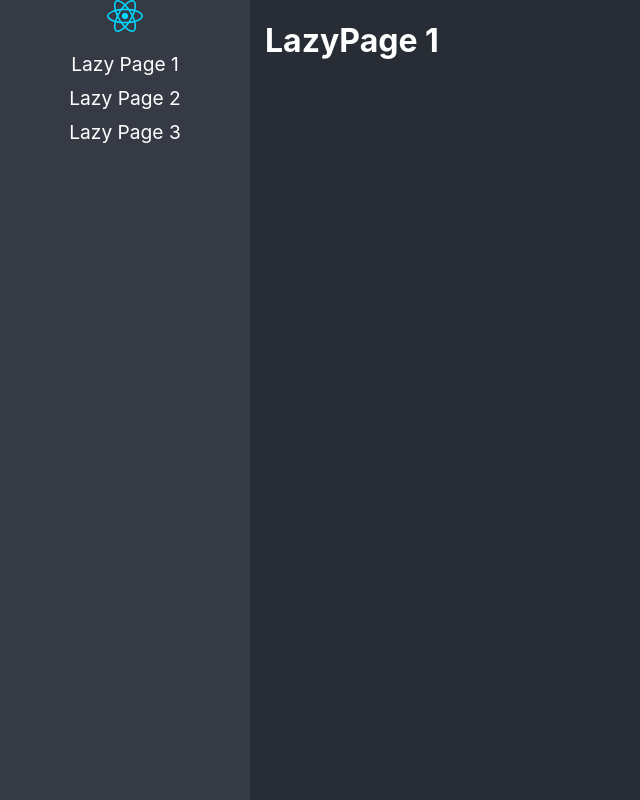
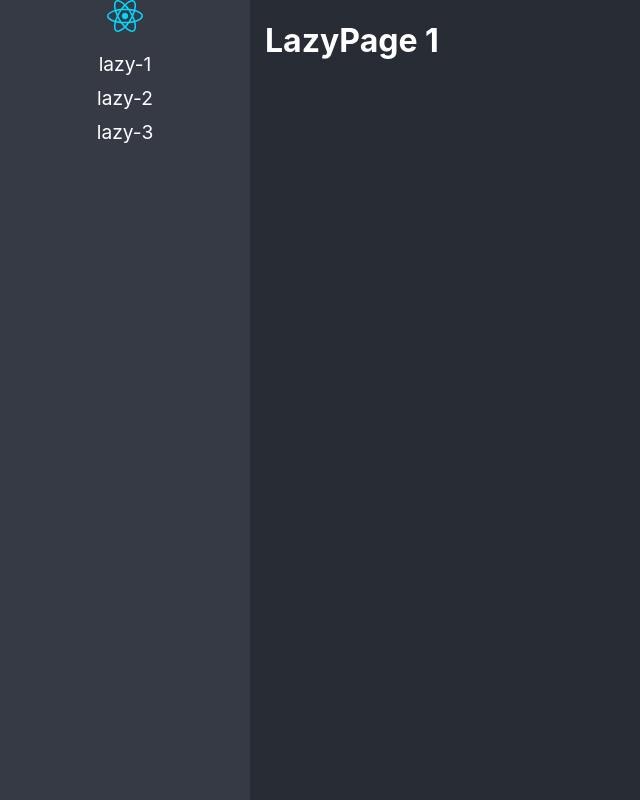
Before and after one commit to ruprosperi2/react-lazyload, a React (Vite) app: page /lazy1 in a window 1280 px wide. Shown: the whole page, without its empty margins (0-640 px from the left). Built offline with nearby package versions, Linux system fonts and the light colour scheme.

Commit message:
Implementnado lazyLoad

```diff
--- a/src/01-lazyload/pages/LazyPage1.tsx
+++ b/src/01-lazyload/pages/LazyPage1.tsx
@@ -7,3 +7,5 @@ export const LazyPage1 = () => {
         </h1>
     );
 };
+
+export default LazyPage1
--- a/src/01-lazyload/pages/LazyPage2.tsx
+++ b/src/01-lazyload/pages/LazyPage2.tsx
@@ -7,3 +7,5 @@ export const LazyPage2 = () => {
         </h1>
     );
 };
+
+export default LazyPage2
--- a/src/01-lazyload/pages/LazyPage3.tsx
+++ b/src/01-lazyload/pages/LazyPage3.tsx
@@ -7,3 +7,5 @@ export const LazyPage3 = () => {
         </h1>
     );
 };
+
+export default LazyPage3
--- a/src/routes/Navigation.tsx
+++ b/src/routes/Navigation.tsx
@@ -1,41 +1,42 @@
-import React from 'react';
+import {Suspense} from 'react';
 import {BrowserRouter, Navigate} from "react-router-dom";
 import {Routes, Route, NavLink} from "react-router-dom";
 
 import logo from './../assets/react.svg'
 
-import {LazyPage1, LazyPage2, LazyPage3} from "../01-lazyload/pages";
+import {routes} from "./routes";
 
 const Navigation = () => {
     return (
+        <Suspense fallback={null}>
             <BrowserRouter>
                 <div className="main-layout">
                     <nav>
                         <img src={logo} alt="React logo"/>
 
                         <ul>
-                        <li>
-                            <NavLink to="/lazy1">Lazy Page 1</NavLink>
+                            {
+                                routes.map(({to, name}) => (
+                                    <li key={to}>
+                                        <NavLink to={to}>{name}</NavLink>
                                     </li>
-                        <li>
-                            <NavLink to="/lazy2">Lazy Page 2</NavLink>
-                        </li>
-                        <li>
-                            <NavLink to="/lazy3">Lazy Page 3</NavLink>
-                        </li>
+                                ))
+                            }
                         </ul>
                     </nav>
 
 
                     <Routes>
-                    <Route path="lazy1" element={<LazyPage1/>}/>
-                    <Route path="lazy2" element={<LazyPage2/> }/>
-                    <Route path="lazy3" element={<LazyPage3/>}/>
-
+                        {
+                            routes.map(({path, Component}) => (
+                                <Route key={path} path={path} element={<Component/>}/>
+                            ))
+                        }
                         <Route path="/*" element={<Navigate to='/lazy1' replace/>}/>
                     </Routes>
                 </div>
             </BrowserRouter>
+        </Suspense>
     );
 };
 
--- /dev/null
+++ b/src/routes/routes.ts
@@ -0,0 +1,36 @@
+import {LazyPage1, LazyPage2, LazyPage3} from "../01-lazyload/pages";
+import {FC, lazy, LazyExoticComponent} from "react";
+
+type JSXElement = () => JSX.Element
+
+interface Routes {
+    to: string,
+    path: string,
+    Component: LazyExoticComponent<JSXElement> | JSXElement,
+    name: string
+}
+
+const lazy1 = lazy(() => import('../01-lazyload/pages/LazyPage1'))
+const lazy2 = lazy(() => import('../01-lazyload/pages/LazyPage2'))
+const lazy3 = lazy(() => import('../01-lazyload/pages/LazyPage3'))
+
+export const routes: Routes[] = [
+    {
+        to: '/lazy1',
+        path: 'lazy1',
+        Component: lazy1,
+        name: 'lazy-1'
+    },
+    {
+        to: '/lazy2',
+        path: 'lazy2',
+        Component: lazy2,
+        name: 'lazy-2'
+    },
+    {
+        to: '/lazy3',
+        path: 'lazy3',
+        Component: lazy3,
+        name: 'lazy-3'
+    }
+]
```
Lines whose indentation alone changed are shown as unchanged.
